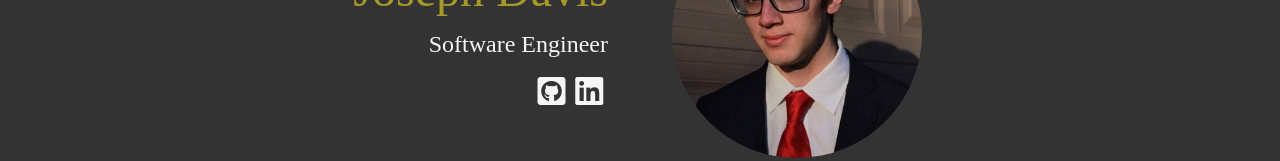
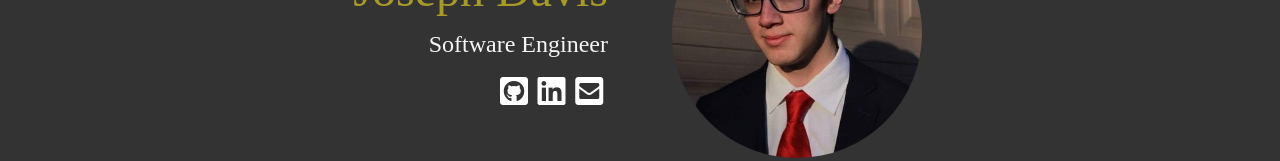
Before and after one commit to Nerrdii/josephndavis.com, a Gatsby site: page / in a window 1280 px wide. Shown: the part 373-534 px from the top of the page. Built offline with nearby package versions, Linux system fonts and the light colour scheme; Gatsby itself is replaced by a stand-in of ours.

Commit message:
Add links to icons

```diff
--- a/src/components/index.scss
+++ b/src/components/index.scss
@@ -86,6 +86,7 @@ main {
 
         i {
           padding: 0.3rem;
+          color: white;
         }
       }
     }
--- /dev/null
+++ b/src/config/social.js
@@ -0,0 +1,5 @@
+export default {
+  linkedin: 'https://www.linkedin.com/in/josephdavis98/',
+  github: 'https://github.com/MrWhiteNerdy',
+  email: 'mailto:joseph@josephndavis.com'
+};
--- a/src/pages/index.js
+++ b/src/pages/index.js
@@ -3,6 +3,7 @@ import { graphql } from 'gatsby';
 import Img from 'gatsby-image';
 
 import Layout from '../components/layout';
+import socialLinks from '../config/social';
 
 const IndexPage = ({ data }) => (
   <Layout>
@@ -14,8 +15,23 @@ const IndexPage = ({ data }) => (
         <h1 className="is-size-1 has-text-warning">Joseph Davis</h1>
         <h2 className="is-size-4">Software Engineer</h2>
         <div className="icons">
-          <i class="fab fa-github-square fa-2x" />
-          <i class="fab fa-linkedin fa-2x" />
+          <a
+            href={socialLinks.github}
+            target="_blank"
+            rel="noopener noreferrer"
+          >
+            <i class="fab fa-github-square fa-2x" />
+          </a>
+          <a
+            href={socialLinks.linkedin}
+            target="_blank"
+            rel="noopener noreferrer"
+          >
+            <i class="fab fa-linkedin fa-2x" />
+          </a>
+          <a href={socialLinks.email}>
+            <i class="fas fa-envelope-square fa-2x" />
+          </a>
         </div>
       </div>
     </div>
```
